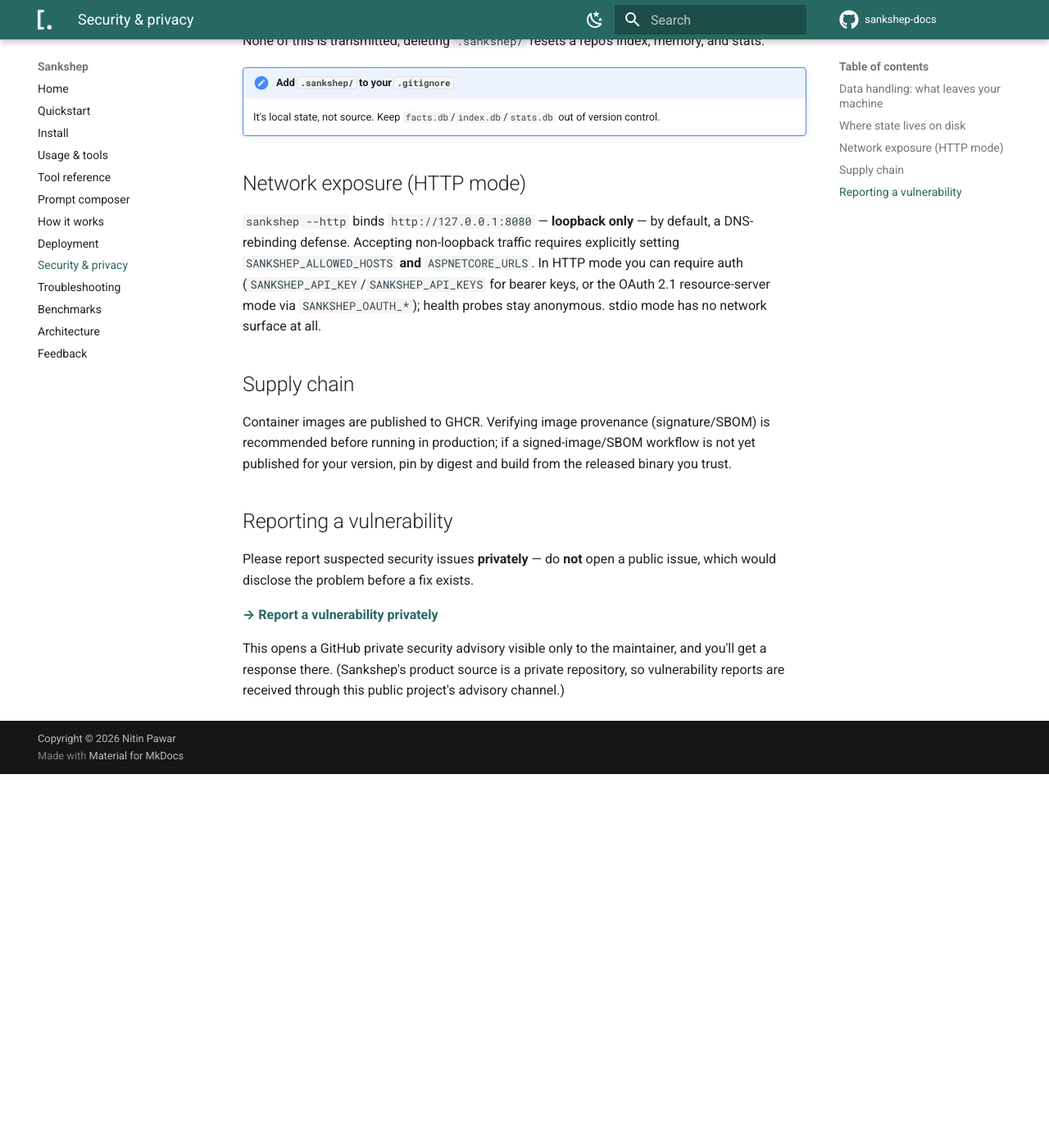
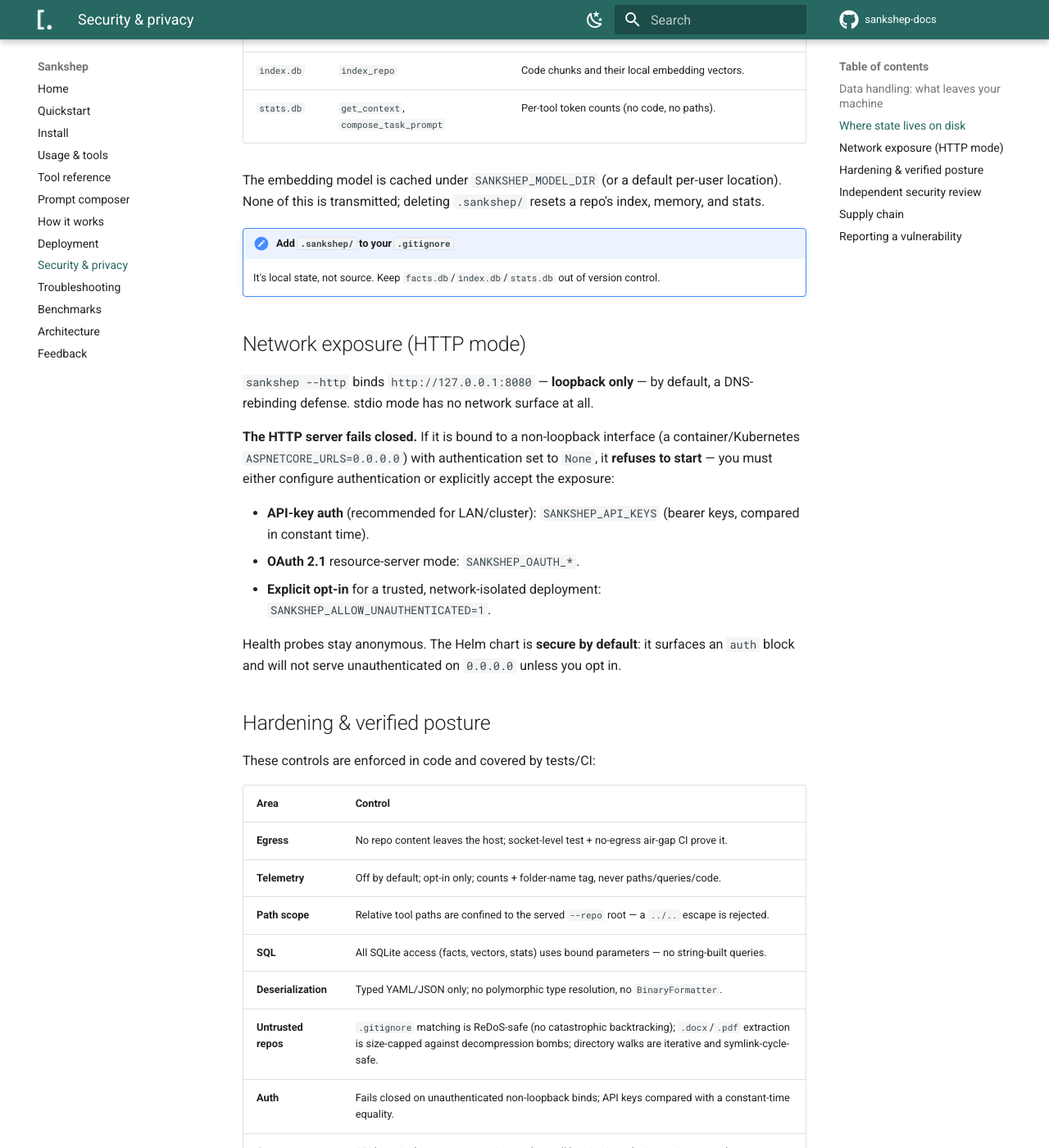
Before and after one commit to nitinpawar28/sankshep-docs, an MkDocs documentation site: the page built from docs/security.md, in a window 1280 px wide and 1400 px high, scrolled down 1135 px. Shown: the whole window at 82% size. Built offline with MkDocs 1.6.1 and Material for MkDocs 9.7.7, drawn with Linux system fonts in a browser that asks for light colours; comment, search, counter and statistics services are not loaded; before the commit the page ends 2079 px from its top, so only the background shows below that; some of the changed text lies outside the part shown.

Commit message:
docs(security): showcase verified secure stance + audit posture (v1.8.0)
Rewrites the Security & privacy page to present the now-verified posture: fail-closed
unauthenticated bind, relative-path containment, ReDoS-safe ignore matching, document
size limits, cycle-safe enumeration, parameterized SQL, safe deserialization,
constant-time key comparison, no-egress air-gap CI + socket-level privacy test. Adds an
'Independent security review' section (v1.8.0: ten dimensions audited, no critical/high;
medium/low items remediated). Adds SECURITY.md so the private-disclosure flow is complete.

Co-Authored-By: Claude Opus 4.8 <noreply@anthropic.com>

```diff
--- a/docs/security.md
+++ b/docs/security.md
@@ -1,7 +1,7 @@
 # Security & privacy
 
 Sankshep is built to run entirely on your machine. This page states exactly what it stores, where, and what —
-if anything — leaves the host.
+if anything — leaves the host, and the controls that back those claims.
 
 ## Data handling: what leaves your machine
 
@@ -12,11 +12,17 @@ The **only** outbound network activity is:
 
 | Activity | When | What is sent |
 |---|---|---|
-| Embedding-model download | First `index_repo`/`search_code`, unless side-loaded | A model-file request to the model host — no repo content. Suppress with `SANKSHEP_MODEL_OFFLINE=1` + `SANKSHEP_MODEL_DIR`. |
+| Embedding-model download | First `index_repo`/`search_code`, unless side-loaded | A checksum-verified request for the public model files — **no repo content**. Suppress with `SANKSHEP_MODEL_OFFLINE=1` + `SANKSHEP_MODEL_DIR`. |
 | Telemetry export | **Only** if you set `SANKSHEP_OTLP_ENDPOINT` or `SANKSHEP_PROMETHEUS` | Counts and a low-cardinality repo tag (the folder name) — **never** file paths, queries, or code. To a collector **you** run. |
 
 There is **no telemetry by default** and no dollar/billing phone-home — Sankshep is never told which model you
-use or what you pay (ADR-0011, ADR-0017).
+use or what you pay (ADR-0011, ADR-0017). No repository code or content ever leaves the machine; the model
+download is a one-time inbound fetch of public files, and it is disableable for air-gapped use.
+
+!!! success "Proven, not just asserted"
+    A [continuous-integration air-gap job](#hardening-verified-posture) runs the server on a **no-egress
+    network** and confirms `summarize_repo`, `index_repo`, and `search_code` all work with outbound traffic
+    physically blocked — and a socket-level test asserts `get_context` opens **zero** outbound connections.
 
 ## Where state lives on disk
 
@@ -37,16 +43,51 @@ transmitted; deleting `.sankshep/` resets a repo's index, memory, and stats.
 ## Network exposure (HTTP mode)
 
 `sankshep --http` binds `http://127.0.0.1:8080` — **loopback only** — by default, a DNS-rebinding defense.
-Accepting non-loopback traffic requires explicitly setting `SANKSHEP_ALLOWED_HOSTS` **and** `ASPNETCORE_URLS`.
-In HTTP mode you can require auth (`SANKSHEP_API_KEY`/`SANKSHEP_API_KEYS` for bearer keys, or the OAuth 2.1
-resource-server mode via `SANKSHEP_OAUTH_*`); health probes stay anonymous. stdio mode has no network surface
-at all.
+stdio mode has no network surface at all.
+
+**The HTTP server fails closed.** If it is bound to a non-loopback interface (a container/Kubernetes
+`ASPNETCORE_URLS=0.0.0.0`) with authentication set to `None`, it **refuses to start** — you must either
+configure authentication or explicitly accept the exposure:
+
+- **API-key auth** (recommended for LAN/cluster): `SANKSHEP_API_KEYS` (bearer keys, compared in constant time).
+- **OAuth 2.1** resource-server mode: `SANKSHEP_OAUTH_*`.
+- **Explicit opt-in** for a trusted, network-isolated deployment: `SANKSHEP_ALLOW_UNAUTHENTICATED=1`.
+
+Health probes stay anonymous. The Helm chart is **secure by default**: it surfaces an `auth` block and will
+not serve unauthenticated on `0.0.0.0` unless you opt in.
+
+## Hardening & verified posture
+
+These controls are enforced in code and covered by tests/CI:
+
+| Area | Control |
+|---|---|
+| **Egress** | No repo content leaves the host; socket-level test + no-egress air-gap CI prove it. |
+| **Telemetry** | Off by default; opt-in only; counts + folder-name tag, never paths/queries/code. |
+| **Path scope** | Relative tool paths are confined to the served `--repo` root — a `../..` escape is rejected. |
+| **SQL** | All SQLite access (facts, vectors, stats) uses bound parameters — no string-built queries. |
+| **Deserialization** | Typed YAML/JSON only; no polymorphic type resolution, no `BinaryFormatter`. |
+| **Untrusted repos** | `.gitignore` matching is ReDoS-safe (no catastrophic backtracking); `.docx`/`.pdf` extraction is size-capped against decompression bombs; directory walks are iterative and symlink-cycle-safe. |
+| **Auth** | Fails closed on unauthenticated non-loopback binds; API keys compared with a constant-time equality. |
+| **Secrets** | API keys / tokens are never written to logs; all logging is paths/errors/counts only. |
+| **Isolation** | Container runs non-root, read-only root filesystem, all Linux capabilities dropped. |
+
+## Independent security review
+
+Sankshep undergoes **adversarial security review** — findings are refuted before they're accepted, and
+confirmed issues are fixed before release. The most recent review (**v1.8.0**) audited ten dimensions
+(path traversal, injection, deserialization, egress, secrets, tool-input abuse, HTTP-tier auth,
+supply-chain, denial-of-service, and command/crypto misuse) and found **no critical or high-severity
+vulnerabilities**. The medium/low hardening items it surfaced — the fail-closed auth bind, ReDoS-safe
+ignore matching, relative-path containment, document size limits, and cycle-safe enumeration above — are
+remediated as of **v1.8.0**.
 
 ## Supply chain
 
-Container images are published to GHCR. Verifying image provenance (signature/SBOM) is recommended before
-running in production; if a signed-image/SBOM workflow is not yet published for your version, pin by digest and
-build from the released binary you trust.
+Container images are published to GHCR via OIDC Trusted Publishing, run as a non-root user with a read-only
+root filesystem and all capabilities dropped, and pin their base image by minor tag. NuGet audit is enforced
+at build time (a flagged advisory fails the build). The embedding-model download is SHA-256 verified and
+fail-closed. For the strictest posture, pin the image by digest and pre-bake or side-load the model.
 
 ## Reporting a vulnerability
 
```
Also changed, not shown: other parts of docs/security.md (+1 -1 lines), SECURITY.md (added, +22 -0 lines).
